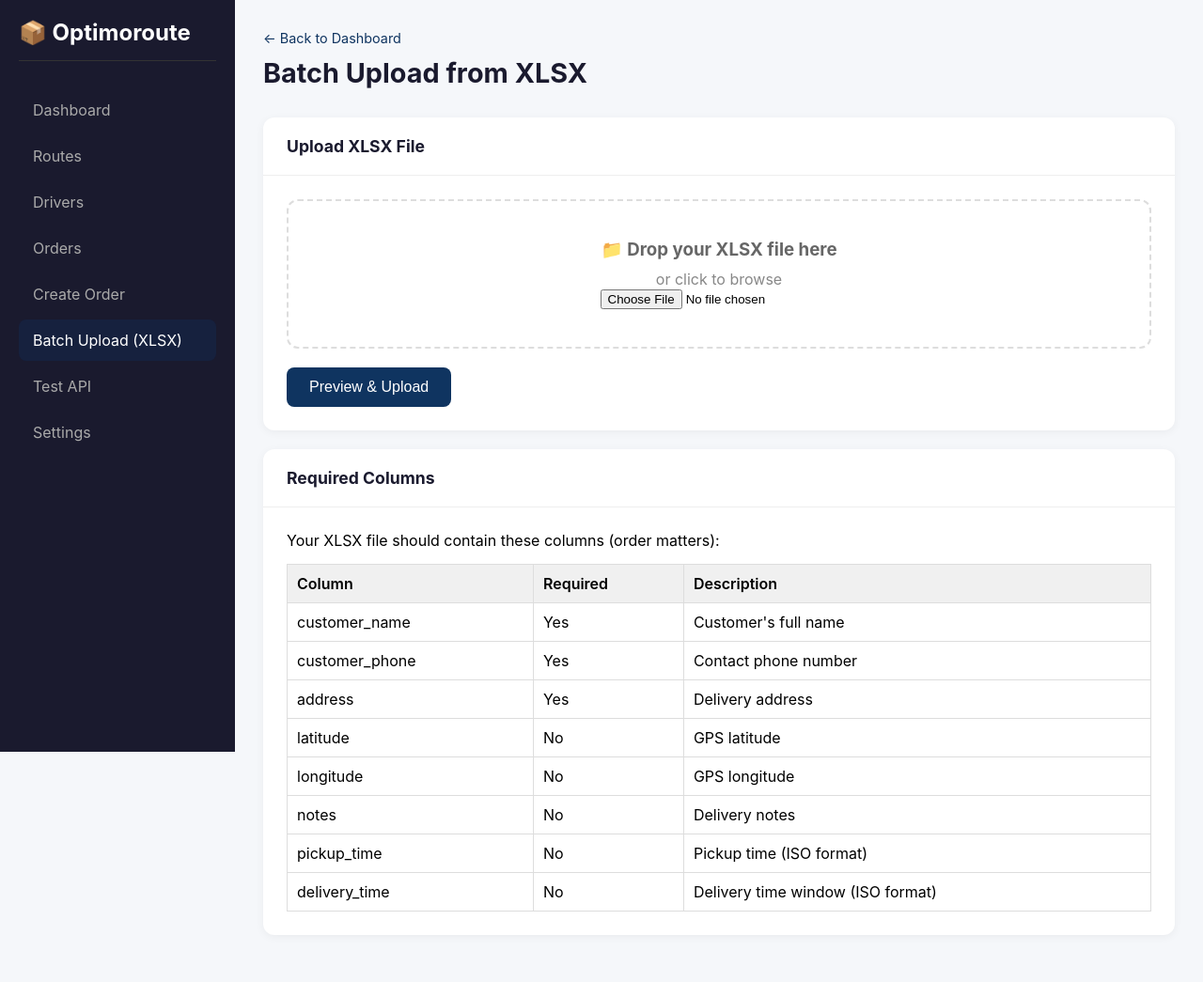
After one commit to iamlun926/optimoroute-admin, a Flask app: page /batch-upload in a window 1280 px wide. The commit adds this page. Shown: the whole page at 94% size. Run offline with Flask 3, Linux system fonts and the light colour scheme.

Commit message:
Add batch upload, API testing, and configurable endpoints

```diff
--- a/app.py
+++ b/app.py
@@ -1,12 +1,24 @@
 import os
-from flask import Flask, render_template, request, jsonify, redirect, url_for
+import json
+import pandas as pd
+from flask import Flask, render_template, request, jsonify, redirect, url_for, flash
 import requests
 
 app = Flask(__name__)
+app.secret_key = 'optimoroute-secret-key'
 
 # Load config
 API_KEY = os.environ.get("OPTIMOROUTE_API_KEY", "3076b5802ed7da0089dc4306e185913dLYghmIacS1A")
-BASE_URL = "https://api.optimoroute.com/v1"
+BASE_URL = os.environ.get("OPTIMOROUTE_BASE_URL", "https://api.optimoroute.com/v1")
+
+# Configurable endpoints
+ENDPOINTS = {
+    "routes": os.environ.get("OPTIMOROUTE_ROUTES_ENDPOINT", "/routes"),
+    "drivers": os.environ.get("OPTIMOROUTE_DRIVERS_ENDPOINT", "/drivers"),
+    "orders": os.environ.get("OPTIMOROUTE_ORDERS_ENDPOINT", "/orders"),
+    "create_order": os.environ.get("OPTIMOROUTE_CREATE_ENDPOINT", "/orders"),
+}
+
 
 def optimoroute_request(method, endpoint, data=None):
     """Make API request to Optimoroute."""
@@ -18,6 +30,8 @@
     try:
         response = requests.request(method, url, headers=headers, json=data, timeout=30)
         return response.json(), response.status_code
+    except requests.exceptions.ConnectionError:
+        return {"error": f"Cannot connect to {url}. Check BASE_URL configuration."}, 500
     except Exception as e:
         return {"error": str(e)}, 500
 
@@ -25,28 +39,78 @@
 @app.route("/")
 def index():
     """Dashboard."""
-    routes_res, _ = optimoroute_request("GET", "/routes")
-    drivers_res, _ = optimoroute_request("GET", "/drivers")
-    orders_res, _ = optimoroute_request("GET", "/orders")
+    routes_res, _ = optimoroute_request("GET", ENDPOINTS["routes"])
+    drivers_res, _ = optimoroute_request("GET", ENDPOINTS["drivers"])
+    orders_res, _ = optimoroute_request("GET", ENDPOINTS["orders"])
 
     return render_template("index.html",
                          routes=routes_res if isinstance(routes_res, list) else [],
                          drivers=drivers_res if isinstance(drivers_res, list) else [],
                          orders=orders_res if isinstance(orders_res, list) else [],
-                         api_key=API_KEY[:20] + "...")
+                         api_key=API_KEY[:20] + "...",
+                         base_url=BASE_URL)
+
+
+@app.route("/settings", methods=["GET", "POST"])
+def settings():
+    """Configure API endpoints."""
+    config = {
+        "base_url": BASE_URL,
+        "routes_endpoint": ENDPOINTS["routes"],
+        "drivers_endpoint": ENDPOINTS["drivers"],
+        "orders_endpoint": ENDPOINTS["orders"],
+        "create_endpoint": ENDPOINTS["create_order"],
+    }
+
+    if request.method == "POST":
+        config.update({
+            "base_url": request.form.get("base_url"),
+            "routes_endpoint": request.form.get("routes_endpoint"),
+            "drivers_endpoint": request.form.get("drivers_endpoint"),
+            "orders_endpoint": request.form.get("orders_endpoint"),
+            "create_endpoint": request.form.get("create_endpoint"),
+        })
+        flash("Settings updated! Test with the API Status page.", "success")
+        return redirect(url_for("settings"))
+
+    return render_template("settings.html", config=config)
+
+
+@app.route("/test-api", methods=["GET", "POST"])
+def test_api():
+    """Test API connectivity."""
+    test_result = None
+    if request.method == "POST":
+        endpoint = request.form.get("endpoint", "/orders")
+        method = request.form.get("method", "GET")
+
+        if method == "GET":
+            res, status = optimoroute_request("GET", endpoint)
+        elif method == "POST":
+            try:
+                data = json.loads(request.form.get("data", "{}"))
+                res, status = optimoroute_request("POST", endpoint, data=data)
+            except json.JSONDecodeError:
+                res, status = {"error": "Invalid JSON data"}, 400
+        else:
+            res, status = {"error": "Unsupported method"}, 400
+
+        test_result = {"response": res, "status": status, "endpoint": endpoint, "method": method}
+
+    return render_template("test_api.html", result=test_result)
 
 
 @app.route("/routes")
 def routes():
     """List all routes."""
-    res, _ = optimoroute_request("GET", "/routes")
-    return render_template("routes.html", routes=res if isinstance(res, list) else [])
+    res, status = optimoroute_request("GET", ENDPOINTS["routes"])
+    return render_template("routes.html", routes=res if isinstance(res, list) else [], error=res if status != 200 else None)
 
 
 @app.route("/routes/<route_id>")
 def route_detail(route_id):
     """Route details."""
-    res, status = optimoroute_request("GET", f"/routes/{route_id}")
+    res, status = optimoroute_request("GET", f"{ENDPOINTS['routes']}/{route_id}")
     if status == 200:
         return render_template("route_detail.html", route=res)
     return render_template("error.html", error=res)
@@ -55,15 +119,15 @@
 @app.route("/drivers")
 def drivers():
     """List all drivers."""
-    res, _ = optimoroute_request("GET", "/drivers")
-    return render_template("drivers.html", drivers=res if isinstance(res, list) else [])
+    res, status = optimoroute_request("GET", ENDPOINTS["drivers"])
+    return render_template("drivers.html", drivers=res if isinstance(res, list) else [], error=res if status != 200 else None)
 
 
 @app.route("/orders")
 def orders():
     """List all orders."""
-    res, _ = optimoroute_request("GET", "/orders")
-    return render_template("orders.html", orders=res if isinstance(res, list) else [])
+    res, status = optimoroute_request("GET", ENDPOINTS["orders"])
+    return render_template("orders.html", orders=res if isinstance(res, list) else [], error=res if status != 200 else None)
 
 
 @app.route("/orders/create", methods=["GET", "POST"])
@@ -80,18 +144,80 @@
             "pickup_time": request.form.get("pickup_time"),
             "delivery_time": request.form.get("delivery_time"),
         }
-        res, status = optimoroute_request("POST", "/orders", data=order_data)
+        # Remove empty fields
+        order_data = {k: v for k, v in order_data.items() if v}
+
+        res, status = optimoroute_request("POST", ENDPOINTS["create_order"], data=order_data)
         if status in [200, 201]:
+            flash("Order created successfully!", "success")
             return redirect(url_for("orders"))
         return render_template("error.html", error=res)
     return render_template("create_order.html")
 
 
+@app.route("/batch-upload", methods=["GET", "POST"])
+def batch_upload():
+    """Batch upload orders from XLSX file."""
+    upload_result = None
+    if request.method == "POST":
+        if 'file' not in request.files:
+            return render_template("error.html", error="No file uploaded")
+
+        file = request.files['file']
+        if file.filename == '':
+            return render_template("error.html", error="No file selected")
+
+        if file and file.filename.endswith(('.xlsx', '.xls')):
+            try:
+                df = pd.read_excel(file)
+                orders_data = df.to_dict('records')
+
+                # Preview first 5 orders
+                preview = orders_data[:5]
+                upload_result = {
+                    "total": len(orders_data),
+                    "preview": preview,
+                    "columns": list(df.columns),
+                }
+
+                # Actually upload if confirmed
+                if request.form.get("confirm") == "true":
+                    success_count = 0
+                    errors = []
+                    for i, order in enumerate(orders_data):
+                        try:
+                            res, status = optimoroute_request("POST", ENDPOINTS["create_order"], data=order)
+                            if status in [200, 201]:
+                                success_count += 1
+                            else:
+                                errors.append(f"Row {i+1}: {res}")
+                        except Exception as e:
+                            errors.append(f"Row {i+1}: {str(e)}")
+
+                    upload_result["success_count"] = success_count
+                    upload_result["errors"] = errors[:10]  # Show first 10 errors
+                    upload_result["confirmed"] = True
+
+            except Exception as e:
+                return render_template("error.html", error=f"Error reading file: {str(e)}")
+        else:
+            return render_template("error.html", error="Please upload an XLSX file")
+
+    return render_template("batch_upload.html", result=upload_result)
+
+
 @app.route("/api/status")
 def api_status():
     """Check API connectivity."""
-    res, status = optimoroute_request("GET", "/routes")
-    return jsonify({"status": "connected" if status == 200 else "error", "response": res})
+    res, status = optimoroute_request("GET", ENDPOINTS["routes"])
+    return jsonify({
+        "status": "connected" if status == 200 else "error",
+        "api_key_configured": bool(API_KEY),
+        "base_url": BASE_URL,
+        "endpoints": ENDPOINTS,
+        "response": res,
+        "http_status": status
+    })
 
 
 @app.errorhandler(404)
--- /dev/null
+++ b/templates/batch_upload.html
@@ -0,0 +1,196 @@
+<!DOCTYPE html>
+<html lang="en">
+<head>
+    <meta charset="UTF-8">
+    <meta name="viewport" content="width=device-width, initial-scale=1.0">
+    <title>Batch Upload - Optimoroute Admin</title>
+    <style>
+        * { margin: 0; padding: 0; box-sizing: border-box; }
+        body { font-family: -apple-system, BlinkMacSystemFont, 'Segoe UI', Roboto, sans-serif; background: #f5f7fa; }
+        .sidebar { width: 250px; background: #1a1a2e; color: #fff; min-height: 100vh; padding: 20px; position: fixed; }
+        .sidebar h1 { font-size: 1.5rem; margin-bottom: 30px; padding-bottom: 15px; border-bottom: 1px solid #333; }
+        .sidebar nav a { display: block; color: #aaa; padding: 12px 15px; text-decoration: none; border-radius: 8px; margin-bottom: 5px; transition: 0.2s; }
+        .sidebar nav a:hover, .sidebar nav a.active { background: #16213e; color: #fff; }
+        .sidebar nav a:hover { background: #0f3460; }
+        .main { margin-left: 250px; padding: 30px; }
+        .header { margin-bottom: 30px; }
+        .header h2 { font-size: 1.8rem; color: #1a1a2e; }
+        .back-link { color: #0f3460; text-decoration: none; font-size: 0.9rem; }
+        .back-link:hover { text-decoration: underline; }
+        .card { background: #fff; border-radius: 12px; box-shadow: 0 2px 10px rgba(0,0,0,0.05); overflow: hidden; margin-bottom: 20px; }
+        .card-header { padding: 20px 25px; border-bottom: 1px solid #eee; }
+        .card-header h3 { font-size: 1.1rem; color: #1a1a2e; }
+        .card-body { padding: 25px; }
+        .form-group { margin-bottom: 20px; }
+        .form-group label { display: block; margin-bottom: 8px; color: #333; font-weight: 500; }
+        .form-group input[type="file"] { padding: 10px; border: 2px dashed #ddd; border-radius: 8px; width: 100%; cursor: pointer; }
+        .form-group input[type="file"]:hover { border-color: #0f3460; }
+        .btn { padding: 12px 24px; border-radius: 8px; text-decoration: none; font-size: 1rem; cursor: pointer; border: none; display: inline-block; }
+        .btn-primary { background: #0f3460; color: #fff; }
+        .btn-primary:hover { background: #16213e; }
+        .btn-success { background: #28a745; color: #fff; }
+        .btn-success:hover { background: #218838; }
+        .upload-zone { border: 2px dashed #ddd; border-radius: 12px; padding: 40px; text-align: center; margin-bottom: 20px; }
+        .upload-zone:hover { border-color: #0f3460; background: #f8f9fa; }
+        .upload-zone h3 { color: #666; margin-bottom: 10px; }
+        .upload-zone p { color: #888; }
+        .result-box { background: #f8f9fa; border: 1px solid #ddd; border-radius: 8px; padding: 20px; overflow-x: auto; }
+        .result-box pre { margin: 0; font-family: monospace; font-size: 0.85rem; }
+        .stats-grid { display: grid; grid-template-columns: repeat(3, 1fr); gap: 20px; margin-bottom: 20px; }
+        .stat-card { background: #f0f0f0; padding: 20px; border-radius: 8px; text-align: center; }
+        .stat-card .number { font-size: 2rem; font-weight: 700; color: #1a1a2e; }
+        .stat-card .label { color: #666; font-size: 0.9rem; }
+        .success-banner { background: #d4edda; color: #155724; padding: 15px; border-radius: 8px; margin-bottom: 20px; text-align: center; }
+        .error-banner { background: #f8d7da; color: #721c24; padding: 15px; border-radius: 8px; margin-bottom: 20px; }
+        table { width: 100%; border-collapse: collapse; margin-top: 15px; }
+        th, td { padding: 10px; text-align: left; border: 1px solid #ddd; }
+        th { background: #f0f0f0; font-weight: 600; }
+    </style>
+</head>
+<body>
+    <div class="sidebar">
+        <h1>📦 Optimoroute</h1>
+        <nav>
+            <a href="/">Dashboard</a>
+            <a href="/routes">Routes</a>
+            <a href="/drivers">Drivers</a>
+            <a href="/orders">Orders</a>
+            <a href="/orders/create">Create Order</a>
+            <a href="/batch-upload" class="active">Batch Upload (XLSX)</a>
+            <a href="/test-api">Test API</a>
+            <a href="/settings">Settings</a>
+        </nav>
+    </div>
+    <div class="main">
+        <div class="header">
+            <div>
+                <a href="/" class="back-link">← Back to Dashboard</a>
+                <h2 style="margin-top: 10px;">Batch Upload from XLSX</h2>
+            </div>
+        </div>
+
+        {% if result and result.confirmed %}
+        <div class="success-banner">
+            <h3>✅ Upload Complete!</h3>
+            <p>{{ result.success_count }} of {{ result.total }} orders uploaded successfully</p>
+        </div>
+        {% endif %}
+
+        {% if result and result.errors %}
+        <div class="error-banner">
+            <strong>Errors ({{ result.errors|length }} shown):</strong>
+            <ul style="margin-top: 10px; margin-left: 20px;">
+                {% for error in result.errors[:5] %}
+                <li>{{ error }}</li>
+                {% endfor %}
+            </ul>
+        </div>
+        {% endif %}
+
+        <div class="card">
+            <div class="card-header">
+                <h3>Upload XLSX File</h3>
+            </div>
+            <div class="card-body">
+                <form method="POST" enctype="multipart/form-data">
+                    <div class="upload-zone">
+                        <h3>📁 Drop your XLSX file here</h3>
+                        <p>or click to browse</p>
+                        <input type="file" name="file" accept=".xlsx,.xls" required>
+                    </div>
+                    <button type="submit" class="btn btn-primary">Preview & Upload</button>
+                </form>
+            </div>
+        </div>
+
+        {% if result %}
+        <div class="card">
+            <div class="card-header">
+                <h3>File Preview</h3>
+            </div>
+            <div class="card-body">
+                <div class="stats-grid">
+                    <div class="stat-card">
+                        <div class="number">{{ result.total }}</div>
+                        <div class="label">Total Orders</div>
+                    </div>
+                    <div class="stat-card">
+                        <div class="number">{{ result.columns|length }}</div>
+                        <div class="label">Columns</div>
+                    </div>
+                    <div class="stat-card">
+                        <div class="number">{{ result.preview|length }}</div>
+                        <div class="label">Preview Rows</div>
+                    </div>
+                </div>
+
+                <h4>Columns in your file:</h4>
+                <div style="margin-bottom: 15px;">
+                    {% for col in result.columns %}
+                    <span style="background: #e0e0e0; padding: 4px 10px; border-radius: 4px; margin-right: 5px; display: inline-block;">{{ col }}</span>
+                    {% endfor %}
+                </div>
+
+                <h4>Preview (first 5 rows):</h4>
+                <div class="result-box">
+                    <table>
+                        <thead>
+                            <tr>
+                                {% for col in result.columns %}
+                                <th>{{ col }}</th>
+                                {% endfor %}
+                            </tr>
+                        </thead>
+                        <tbody>
+                            {% for row in result.preview %}
+                            <tr>
+                                {% for col in result.columns %}
+                                <td>{{ row.get(col, '') }}</td>
+                                {% endfor %}
+                            </tr>
+                            {% endfor %}
+                        </tbody>
+                    </table>
+                </div>
+
+                {% if not result.confirmed %}
+                <form method="POST" style="margin-top: 20px;">
+                    <input type="hidden" name="file" value="{{ request.files['file'].filename }}">
+                    <input type="hidden" name="confirm" value="true">
+                    <button type="submit" class="btn btn-success">Confirm & Upload All {{ result.total }} Orders</button>
+                </form>
+                {% endif %}
+            </div>
+        </div>
+        {% endif %}
+
+        <div class="card">
+            <div class="card-header">
+                <h3>Required Columns</h3>
+            </div>
+            <div class="card-body">
+                <p style="margin-bottom: 15px;">Your XLSX file should contain these columns (order matters):</p>
+                <table>
+                    <thead>
+                        <tr>
+                            <th>Column</th>
+                            <th>Required</th>
+                            <th>Description</th>
+                        </tr>
+                    </thead>
+                    <tbody>
+                        <tr><td>customer_name</td><td>Yes</td><td>Customer's full name</td></tr>
+                        <tr><td>customer_phone</td><td>Yes</td><td>Contact phone number</td></tr>
+                        <tr><td>address</td><td>Yes</td><td>Delivery address</td></tr>
+                        <tr><td>latitude</td><td>No</td><td>GPS latitude</td></tr>
+                        <tr><td>longitude</td><td>No</td><td>GPS longitude</td></tr>
+                        <tr><td>notes</td><td>No</td><td>Delivery notes</td></tr>
+                        <tr><td>pickup_time</td><td>No</td><td>Pickup time (ISO format)</td></tr>
+                        <tr><td>delivery_time</td><td>No</td><td>Delivery time window (ISO format)</td></tr>
+                    </tbody>
+                </table>
+            </div>
+        </div>
+    </div>
+</body>
+</html>
--- a/templates/create_order.html
+++ b/templates/create_order.html
@@ -44,6 +44,9 @@
             <a href="/drivers">Drivers</a>
             <a href="/orders">Orders</a>
             <a href="/orders/create" class="active">Create Order</a>
+            <a href="/batch-upload">Batch Upload (XLSX)</a>
+            <a href="/test-api">Test API</a>
+            <a href="/settings">Settings</a>
         </nav>
     </div>
     <div class="main">
--- a/templates/drivers.html
+++ b/templates/drivers.html
@@ -40,6 +40,9 @@
             <a href="/drivers" class="active">Drivers</a>
             <a href="/orders">Orders</a>
             <a href="/orders/create">Create Order</a>
+            <a href="/batch-upload">Batch Upload (XLSX)</a>
+            <a href="/test-api">Test API</a>
+            <a href="/settings">Settings</a>
         </nav>
     </div>
     <div class="main">
--- a/templates/index.html
+++ b/templates/index.html
@@ -49,6 +49,9 @@
             <a href="/drivers">Drivers</a>
             <a href="/orders">Orders</a>
             <a href="/orders/create">Create Order</a>
+            <a href="/batch-upload">Batch Upload (XLSX)</a>
+            <a href="/test-api">Test API</a>
+            <a href="/settings">Settings</a>
         </nav>
         <div style="margin-top: 30px; padding-top: 20px; border-top: 1px solid #333;">
             <small style="color: #666;">API Key:</small><br>
--- a/templates/orders.html
+++ b/templates/orders.html
@@ -44,6 +44,9 @@
             <a href="/drivers">Drivers</a>
             <a href="/orders" class="active">Orders</a>
             <a href="/orders/create">Create Order</a>
+            <a href="/batch-upload">Batch Upload (XLSX)</a>
+            <a href="/test-api">Test API</a>
+            <a href="/settings">Settings</a>
         </nav>
     </div>
     <div class="main">
--- a/templates/route_detail.html
+++ b/templates/route_detail.html
@@ -43,6 +43,9 @@
             <a href="/drivers">Drivers</a>
             <a href="/orders">Orders</a>
             <a href="/orders/create">Create Order</a>
+            <a href="/batch-upload">Batch Upload (XLSX)</a>
+            <a href="/test-api">Test API</a>
+            <a href="/settings">Settings</a>
         </nav>
     </div>
     <div class="main">
--- a/templates/routes.html
+++ b/templates/routes.html
@@ -43,6 +43,9 @@
             <a href="/drivers">Drivers</a>
             <a href="/orders">Orders</a>
             <a href="/orders/create">Create Order</a>
+            <a href="/batch-upload">Batch Upload (XLSX)</a>
+            <a href="/test-api">Test API</a>
+            <a href="/settings">Settings</a>
         </nav>
     </div>
     <div class="main">
```
Also changed, not shown: templates/settings.html (added, +104 -0 lines), templates/test_api.html (added, +118 -0 lines).
